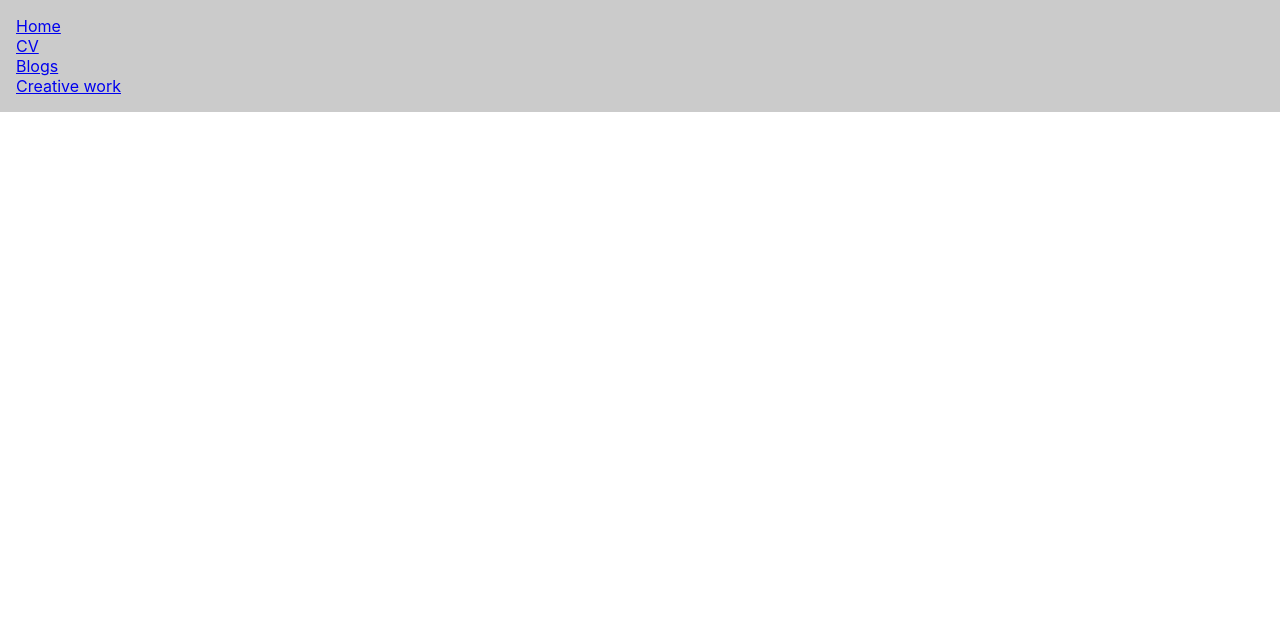
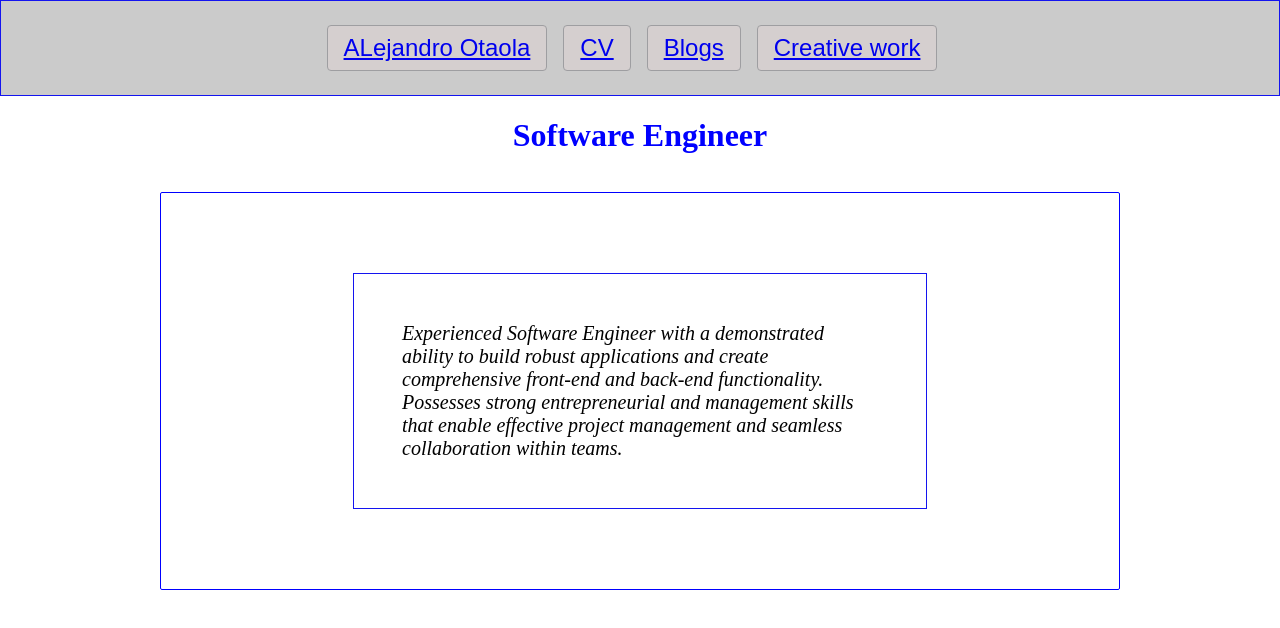
Before and after one commit to Aotaola/Grayota, a React (Create React App) app in the folder devota/: page / in a window 1280 px wide. Shown: the top 628 px of the page. Built offline with nearby package versions, Linux system fonts and the light colour scheme.

Commit message:
buttons, navbar alignment

```diff
--- a/devota/src/App.css
+++ b/devota/src/App.css
@@ -1,23 +1,31 @@
 .App {
-  background-color: #d4d4d4;
+  padding-left: 10rem;
+  background-color: #1b1919;
   font-size: 1.5rem;
   font-family: 'motor';
   font-weight: 700;
-  color: rgb(71, 71, 100);
+  color: rgb(105, 105, 107);
   display: flex;
   flex-direction: column;
   min-height: 100vh;
+}
+.Nav-container {
+  background-color: blue;
 
+}
+.Page-title {
+  display: flex;
+  justify-content: center;
+  text-align: center;
+  font-family: 'motor';
+  color: blue;
 }
 
 .App-body {
   display: flex;
-  flex: 1; /* footer sticks to the bottom */
+  flex: 1;
   border: 1px solid rgb(20, 20, 239);
 }
-/* * {
-  border: 1px solid rgb(177, 176, 176);
-} */
 
 
 .App-header {
@@ -25,21 +33,49 @@
   padding: 1rem;
   width: 100%;
   margin-bottom: 2rem;
-  /* border: 1px solid rgb(20, 20, 239); */
+
 }
 
 .Navbar {
-  flex: 0 0 30%;
-  padding: 1rem;
+  display: flex;
+  justify-content: center;
+  align-items: center;
+  padding: 1.5rem;
   background-color: #cbcbcb;
-  /* border-radius: 5px; */
-  /* box-shadow: 0 2px 4px rgba(0, 0, 0, 0.1); */
-  /* border: 1px solid rgb(20, 20, 239); */
+  border: 1px solid rgb(20, 20, 239);
 }
+
+.Navbar nav {
+  display: flex;
+  justify-content: center;
+  align-items: center;
+  margin: 0 auto;
+}
+
+.Navbar button {
+  font-size: 1.5rem;
+  color: blue;
+  margin-right: 1rem;
+  background-color: #d5cfcf;
+  border: 1px solid rgb(158, 158, 161);
+  border-radius: 4px;
+  padding: 0.5rem 1rem;
+  cursor: pointer;
+  transition: background-color 0.3s ease;
+}
+
+.Navbar button:hover {
+ border-color: blue;
+ border-radius: 1rem;
+ border-width: 2px;
+}
+
+
 
 .Home {
   margin-top: 1rem;
-  margin: 2rem;
+  margin-left: 10rem;
+  margin-right: 10rem;
   border: rgb(19, 19, 24);
   border: 1rem;
   font-size: 20px;
@@ -47,26 +83,18 @@
   font-style: italic;
   align-items: left;
   flex: 60%;
-  padding: 1rem;
+  padding: 4rem;
   background-color: #fff;
   border-radius: 2px;
-  /* box-shadow: 0 2px 4px rgba(0, 0, 0, 0.1); */
-  border: 1px solid rgb(20, 20, 239)
+  border: 1px solid rgb(0, 0, 255)
 }
 
 .Bio {
   align-items: left;
-  margin-right: 12rem;
-  margin-left: 3rem;
+  margin-right: 8rem;
+  margin-left: 8rem;
   margin-top: 1rem;
   margin-bottom: 1rem;
+  padding: 3rem;
   border: 1px solid rgb(20, 20, 239);
 }
-
-.Footer {
-  padding: 1rem;
-  background-color: #cbcbcb;
-  /* border-radius: 5px; */
-  /* box-shadow: 0 2px 4px rgba(0, 0, 0, 0.1); */
-  text-align: center;
-}
--- a/devota/src/App.js
+++ b/devota/src/App.js
@@ -1,7 +1,6 @@
 import './App.css';
 import Home from './components/Home.jsx';
 import Navbar from './components/Navbar.jsx';
-import Footer from './components/Footer.jsx';
 import Resume from './components/Resume.jsx';
 import Blog from './components/Blog.jsx';
 import Artwork from './components/Artwork.jsx';
@@ -13,11 +12,12 @@ function App() {
       <Navbar/>
       <div Classname = "Nav-container">
         <Routes>
-          <Route path = "/Home" element = {<Home/>}/>
+          <Route path = "/" element = {<Home/>}/>
           <Route path = "/Resume" element = {<Resume/>}/>
           <Route path = "/Blog" element = {<Blog/>}/>
           <Route path = "/Artwork" element = {<Artwork/>}/>
         </Routes>
+
       </div>
     </>
   );
--- a/devota/src/components/Artwork.jsx
+++ b/devota/src/components/Artwork.jsx
@@ -1,7 +1,12 @@
 import react from 'react';
 const Artwork = () => {
     return (
+        <>
+        <div className="Page-title">
+
         <h1>THIS IS THE ART PAGE</h1>
+        </div>
+        </>
      );
 }
 
--- a/devota/src/components/Blog.jsx
+++ b/devota/src/components/Blog.jsx
@@ -1,7 +1,11 @@
 import React from "react";
 const Blog = () => {
     return (
+      <>
+      <div className="Page-title">
         <h1> This is the Blog page </h1>
+      </div>
+      </>
       );
 }
 
--- a/devota/src/components/Footer.jsx
+++ /dev/null
@@ -1,15 +0,0 @@
-import React from "react";
-const Footer = () => {
-    return (
-        <div className="Footer">
-            <p>
-                ........shtuff and tings
-            </p>
-            <links>
-            <a href="placeholder"></a>
-            </links>
-        </div>
-     );
-}
-
-export default Footer;
--- a/devota/src/components/Home.jsx
+++ b/devota/src/components/Home.jsx
@@ -2,8 +2,11 @@ import React from "react";
 
 const Home = () => {
     return (
-        <div className="Home">
-            <h2>Software Engineer</h2>
+        < >
+            <div className="Page-title">
+              <h1>Software Engineer</h1>
+            </div>
+            <div className="Home">
             <p className="Bio">
                 Experienced Software Engineer with a demonstrated ability
                  to build robust applications and create comprehensive front-end
@@ -11,7 +14,8 @@ const Home = () => {
                  management skills that enable effective project management and seamless
                 collaboration within teams.
             </p>
-        </div>
+            </div>
+        </>
      );
 }
 
--- a/devota/src/components/Navbar.jsx
+++ b/devota/src/components/Navbar.jsx
@@ -5,13 +5,21 @@ const Navbar = () => {
     return (
         <div className="Navbar">
             <nav>
-            <Link to="/Home">Home</Link>
+           <button>
+            <Link to="/">ALejandro Otaola</Link>
+            </button>
             <br/>
+            <button>
              <Link to="/Resume">CV</Link>
+            </button>
             <br/>
+            <button>
              <Link to="/Blog"> Blogs</Link>
+            </button>
             <br/>
+            <button>
              <Link to= "/artwork">Creative work</Link>
+            </button>
             </nav>
          </div>
      );
--- a/devota/src/components/Resume.jsx
+++ b/devota/src/components/Resume.jsx
@@ -2,8 +2,8 @@ import React from "react";
 const Resume = () => {
 
     return (
-        <div>
-            <h1>THIS IS A DEMO PAGE</h1>
+        <div className="Page-title">
+            <h1>THIS IS A CV PAGE</h1>
         </div>
       );
 }
```
